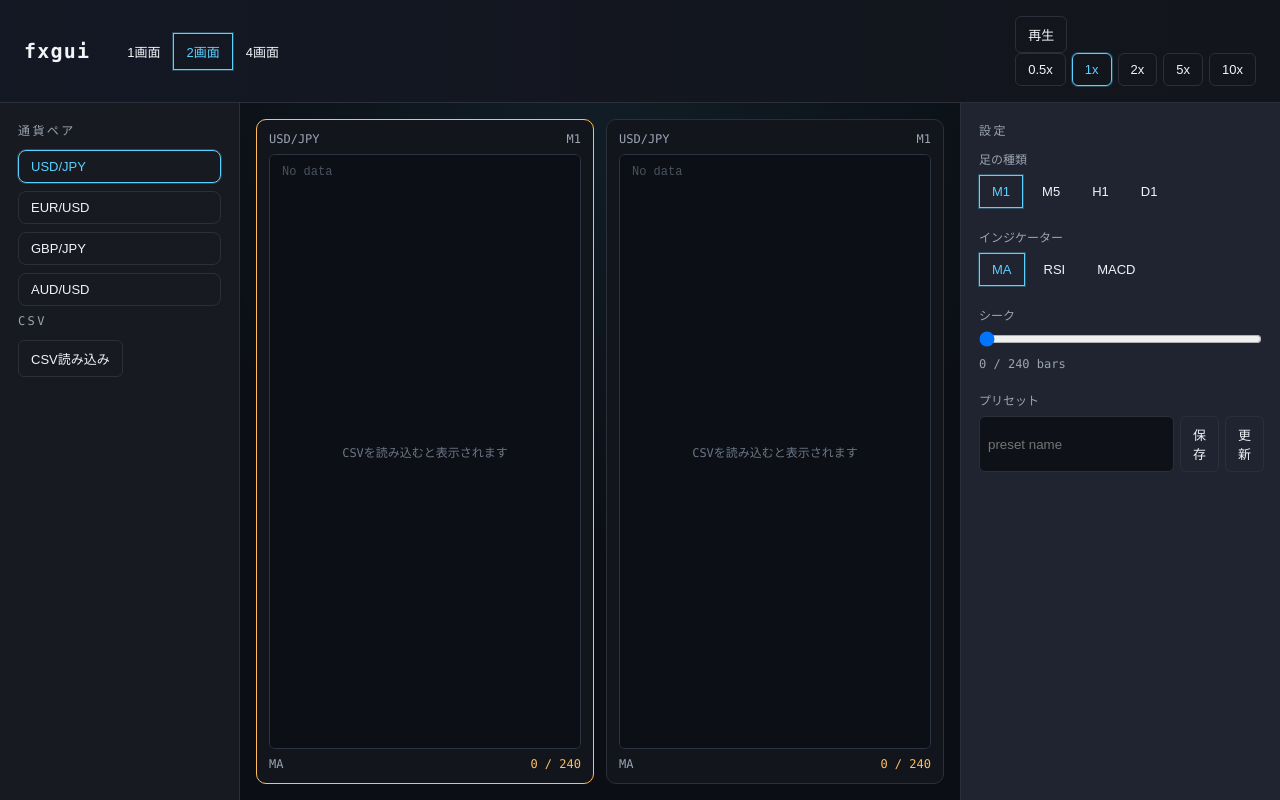
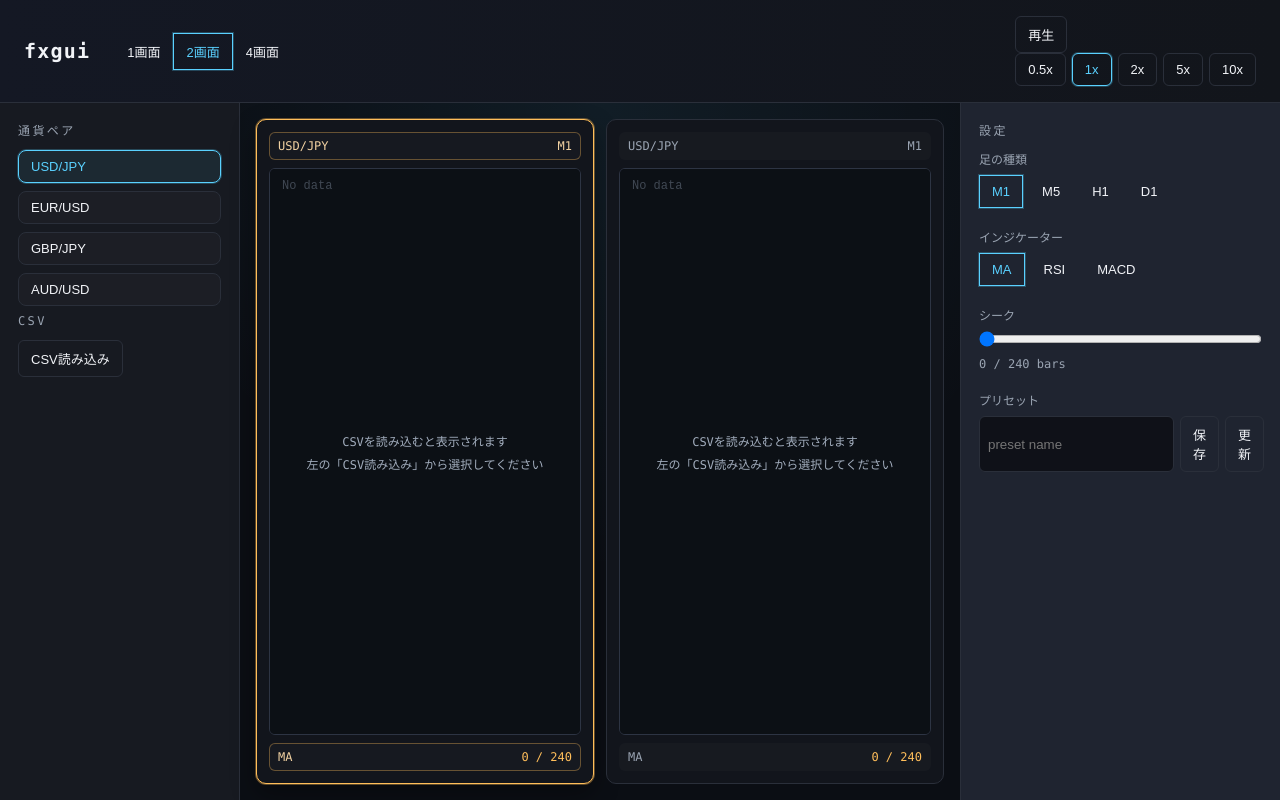
Before and after one commit to RishuKayatani/fxgui, a React (Vite) app: page / in a window 1280 px wide. Built offline with nearby package versions, Linux system fonts and the light colour scheme.

Commit message:
Polish UI baseline for split layout

```diff
--- a/src/App.css
+++ b/src/App.css
@@ -63,6 +63,14 @@ body {
   font-size: 13px;
 }
 
+.split-toggle button:hover,
+.segmented button:hover,
+.ghost:hover,
+.list-item:hover,
+.preset-item button:hover {
+  border-color: rgba(90, 209, 255, 0.35);
+}
+
 .split-toggle button.active,
 .segmented button.active,
 .list-item.active,
@@ -116,6 +124,11 @@ body {
   margin-bottom: 8px;
   border: 1px solid var(--border);
   border-radius: 8px;
+  background: rgba(255, 255, 255, 0.02);
+}
+
+.list-item.active {
+  background: rgba(90, 209, 255, 0.08);
 }
 
 .chart-area {
@@ -143,6 +156,7 @@ body {
 
 .chart-pane.active {
   border-color: var(--accent-2);
+  box-shadow: 0 0 0 1px rgba(255, 190, 90, 0.35), 0 10px 24px rgba(0, 0, 0, 0.35);
 }
 
 .pane-header,
@@ -151,6 +165,16 @@ body {
   justify-content: space-between;
   font-size: 12px;
   color: var(--muted);
+  padding: 6px 8px;
+  border-radius: 6px;
+  background: rgba(255, 255, 255, 0.02);
+  border: 1px solid transparent;
+}
+
+.chart-pane.active .pane-header,
+.chart-pane.active .pane-footer {
+  border-color: rgba(255, 190, 90, 0.35);
+  color: #f2d2a2;
 }
 
 .seek-label {
@@ -168,6 +192,7 @@ body {
   color: #6b7686;
   position: relative;
   overflow: hidden;
+  box-shadow: inset 0 0 0 1px rgba(255, 255, 255, 0.02);
 }
 
 .chart-canvas {
@@ -182,10 +207,17 @@ body {
   inset: 0;
   display: grid;
   place-items: center;
-  color: #6b7686;
+  color: #a2adbd;
   font-size: 12px;
   pointer-events: none;
-  background: rgba(13, 16, 22, 0.35);
+  background: rgba(13, 16, 22, 0.45);
+  text-align: center;
+  padding: 12px;
+}
+
+.chart-overlay div {
+  display: grid;
+  gap: 6px;
 }
 
 .setting-block {
@@ -230,6 +262,12 @@ input[type="range"] {
   padding: 8px;
 }
 
+.preset-row input:focus {
+  outline: none;
+  border-color: rgba(90, 209, 255, 0.6);
+  box-shadow: 0 0 0 2px rgba(90, 209, 255, 0.15);
+}
+
 .preset-list {
   display: grid;
   gap: 6px;
@@ -242,6 +280,7 @@ input[type="range"] {
   border: 1px solid var(--border);
   border-radius: 6px;
   padding: 6px;
+  background: rgba(255, 255, 255, 0.02);
 }
 
 @media (max-width: 1100px) {
--- a/src/App.jsx
+++ b/src/App.jsx
@@ -213,7 +213,12 @@ function App() {
                   }}
                 />
                 {!candles || candles.length === 0 ? (
-                  <div className="chart-overlay">CSVを読み込むと表示されます</div>
+                  <div className="chart-overlay">
+                    <div>
+                      <div>CSVを読み込むと表示されます</div>
+                      <div>左の「CSV読み込み」から選択してください</div>
+                    </div>
+                  </div>
                 ) : null}
               </div>
               <div className="pane-footer">
```
